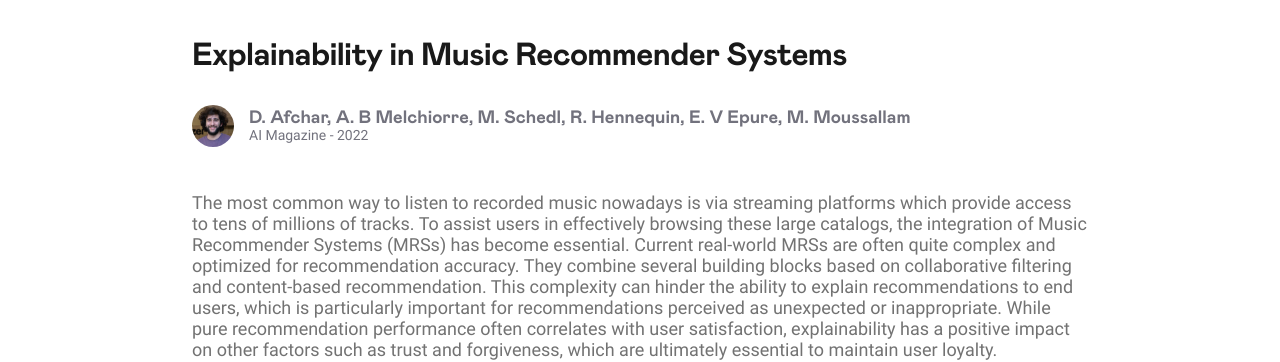
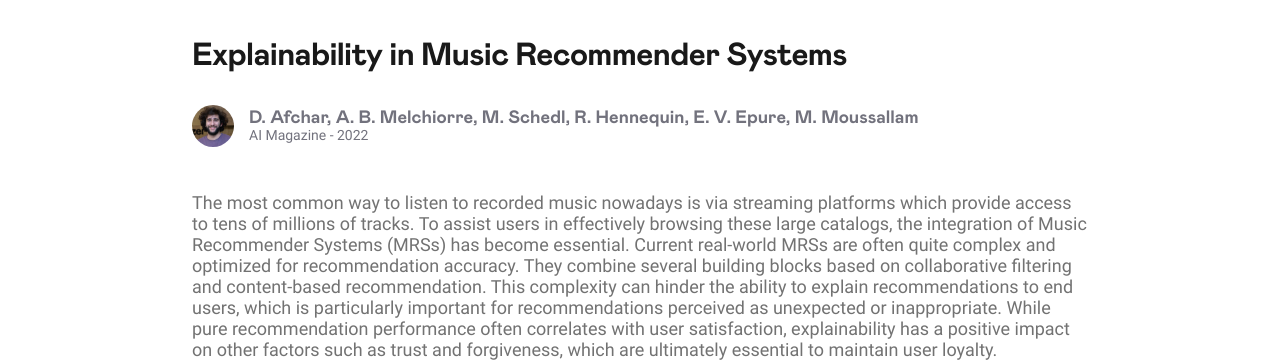
Before and after one commit to deezer/deezer.github.io, a Jekyll site: the page built from _posts/2022-01-25-aimag-afchar.md, in a window 1280 px wide and 900 px high. Shown: the part 134-496 px from the top of the window. Built offline with Jekyll 4.4.1, drawn with Linux system fonts in a browser that asks for light colours; comment, search, counter and statistics services are not loaded.

```diff
--- a/_posts/2022-01-25-aimag-afchar.md
+++ b/_posts/2022-01-25-aimag-afchar.md
@@ -13,7 +13,7 @@ people:
 publication_type: journal
 publication_title: "Explainability in Music Recommender Systems"
 publication_year: 2022
-publication_authors: D. Afchar, A. B Melchiorre, M. Schedl, R. Hennequin, E. V Epure, M. Moussallam
+publication_authors: D. Afchar, A. B. Melchiorre, M. Schedl, R. Hennequin, E. V. Epure, M. Moussallam
 publication_journal: AI Magazine
 publication_preprint: "https://arxiv.org/pdf/2201.10528"
 ---
```
